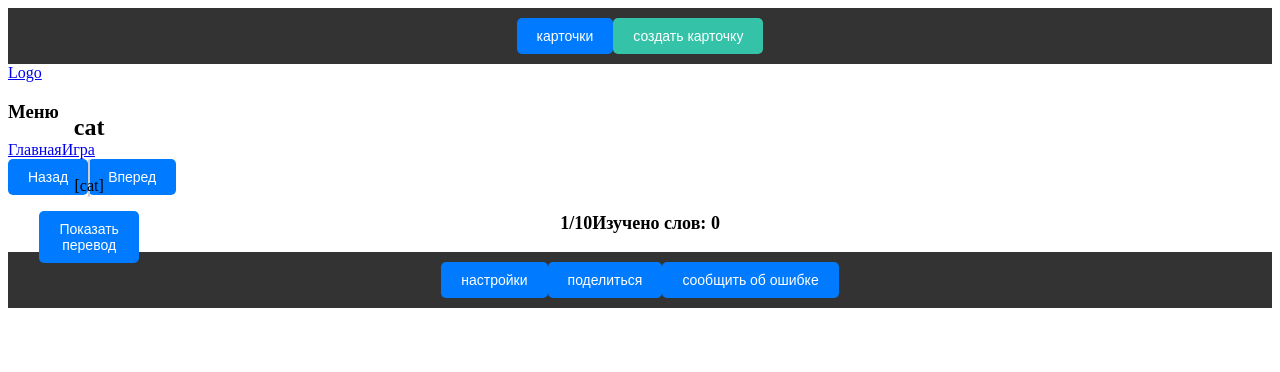
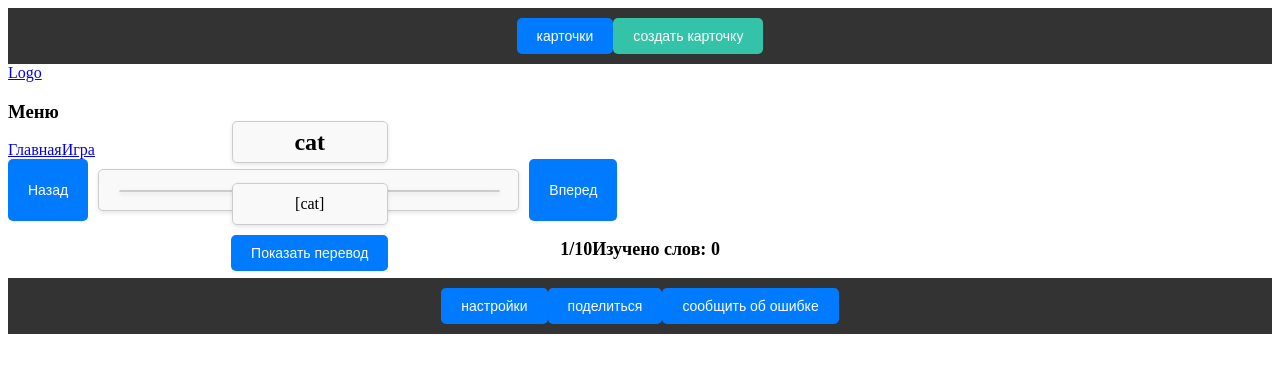
Before and after one commit to SKR-Anna/dictionary.react, a React (Vite) app in the folder dictionary/: page /game in a window 1280 px wide. Shown: the top 372 px of the page. Built offline with nearby package versions, Linux system fonts and the light colour scheme.

Commit message:
что-то поковыряла в стилях, не помогло + нужно применить форвард реф

```diff
--- a/dictionary/src/components/card/Card.css
+++ b/dictionary/src/components/card/Card.css
@@ -1,6 +1,6 @@
 /* Стили для карточек слов */
 .word-card {
-    /* display: flex;
+    display: flex;
     flex-direction: column;
     align-items: center;
     justify-content: center;
@@ -10,9 +10,9 @@
     border-radius: 5px;
     background-color: #f9f9f9;
     box-shadow: 0 2px 4px rgba(0, 0, 0, 0.1);
-    width: 80%;
+    width: 30%;
     height: 40%;
-    cursor: pointer; */
+    cursor: pointer;
     perspective: 1000px; /* Добавляем перспективу для 3D эффекта */
 }
 
@@ -80,7 +80,7 @@
     justify-content: center; /* Центрируем карточку по горизонтали */
     align-items: center; /* Центрируем карточку по вертикали */
     height: 50vh; /* Задаем высоту контейнера на весь экран */
-    padding: 20px; /* Добавляем отступы */
+    padding: 20px; /*Добавляем отступы */
     box-sizing: border-box; /* Учитываем отступы и границы в общей ширине и высоте */
 }
 
--- a/dictionary/src/index.css
+++ b/dictionary/src/index.css
@@ -26,8 +26,6 @@ body {
   margin: 0;
   display: flex;
   place-items: center;
-  min-width: 320px;
-  min-height: 100vh;
 }
 
 h1 {
```
Also changed, not shown: dictionary/src/App.css (+9 -7 lines).
